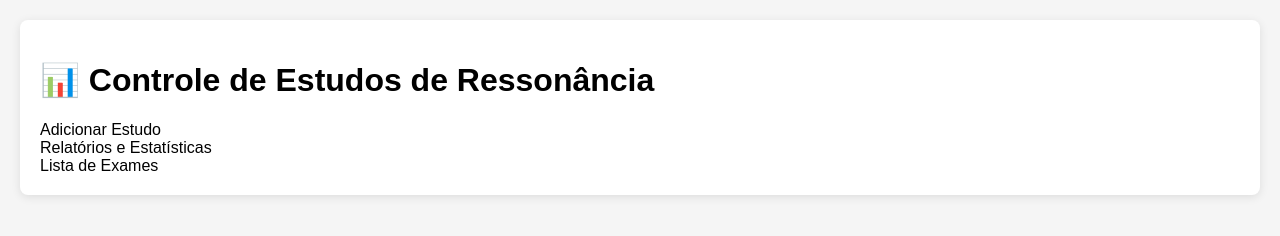
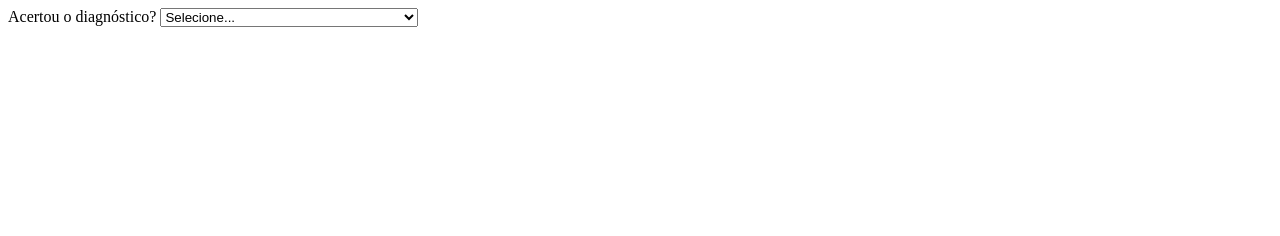
Before and after one commit to leopaggi/controle-ressonancias, a plain HTML site: page index..html in a window 1280 px wide. Drawn offline with Linux system fonts and the light colour scheme.

Commit message:
Update index..html

```diff
--- a/index..html
+++ b/index..html
@@ -1,48 +1,19 @@
-<!DOCTYPE html>
-<html lang="pt-BR">
-<head>
-    <meta charset="UTF-8">
-    <meta name="viewport" content="width=device-width, initial-scale=1.0">
-    <title>Controle de Estudos de Ressonância</title>
+<div class="form-group">
+    <label for="diagnosisAccuracy">Acertou o diagnóstico?</label>
+    <select id="diagnosisAccuracy" onchange="toggleCorrectDiagnosis()">
+        <option value="">Selecione...</option>
+        <option value="correct">✅ Sim - Acertou</option>
+        <option value="partial">⚠️ Parcialmente - Acertou parcialmente</option>
+        <option value="incorrect">❌ Não - Errou</option>
+    </select>
+</div>
 
-    <!-- REMOVA os scripts do Firebase -->
-    <!-- <script src="https://www.gstatic.com/firebasejs/9.22.1/firebase-app-compat.js"></script> -->
-    <!-- <script src="https://www.gstatic.com/firebasejs/9.22.1/firebase-firestore-compat.js"></script> -->
+<div class="form-group" id="correctDiagnosisGroup" style="display: none;">
+    <label for="correctDiagnosis">Diagnóstico Correto (se errou):</label>
+    <textarea id="correctDiagnosis" rows="2" placeholder="Qual era o diagnóstico correto?"></textarea>
+</div>
 
-    <style>
-        /* [COLE AQUI TODO O SEU CSS ORIGINAL] */
-        body {
-            font-family: Arial, sans-serif;
-            max-width: 1400px;
-            margin: 0 auto;
-            padding: 20px;
-            background-color: #f5f5f5;
-        }
-
-        .container {
-            background-color: white;
-            padding: 20px;
-            border-radius: 8px;
-            box-shadow: 0 2px 10px rgba(0,0,0,0.1);
-        }
-
-        /* ... resto do CSS ... */
-    </style>
-</head>
-<body>
-    <div class="container">
-        <h1>📊 Controle de Estudos de Ressonância</h1>
-
-        <div class="tabs">
-            <div class="tab active" onclick="switchTab('form')">Adicionar Estudo</div>
-            <div class="tab" onclick="switchTab('dashboard')">Relatórios e Estatísticas</div>
-            <div class="tab" onclick="switchTab('exams')">Lista de Exames</div>
-        </div>
-
-        <!-- ... resto do seu HTML ... -->
-    </div>
-
-    <!-- SCRIPTS - SEM Firebase -->
-    <script src="app.js"></script>
-</body>
-</html>
+<div class="form-group" id="learningPointsGroup" style="display: none;">
+    <label for="learningPoints">Pontos de Aprendizado:</label>
+    <textarea id="learningPoints" rows="2" placeholder="O que você aprendeu com este caso?"></textarea>
+</div>
```
